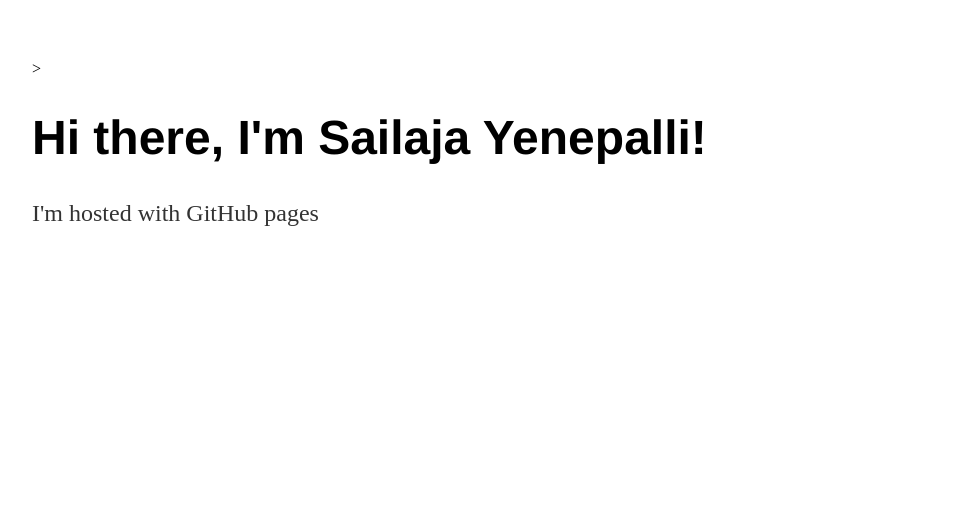
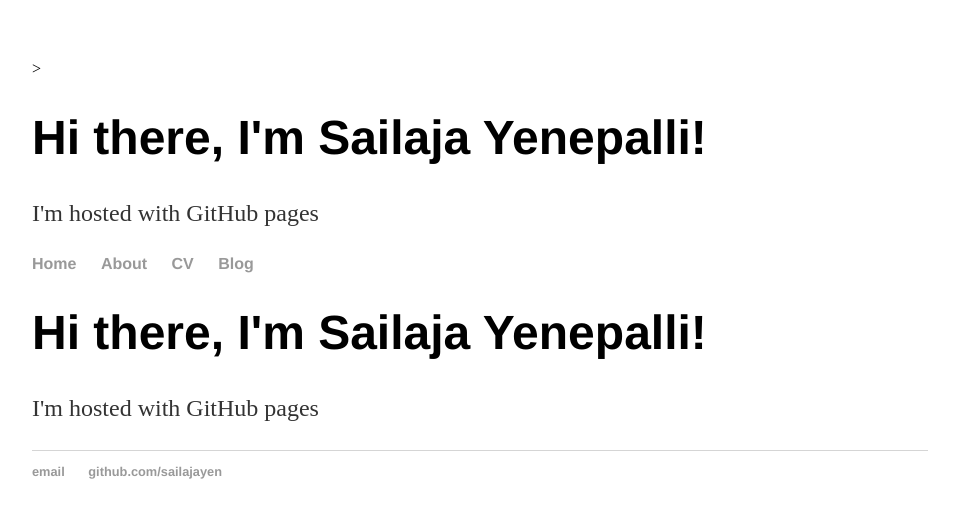
Before and after one commit to sailajayen/sailajayen.github.io, a Jekyll site: the page built from index.html, in a window 1280 px wide. Shown: the top 518 px of the page, without its empty margins (160-1119 px from the left). Built offline with Jekyll 4.4.1, drawn with Linux system fonts in a browser that asks for light colours.

Commit message:
Update default.html

```diff
--- a/_layouts/default.html
+++ b/_layouts/default.html
@@ -9,3 +9,32 @@
 		{{ content }}
 	</body>
 </html>
+<!DOCTYPE html>
+	<html>
+		<head>
+			<title>{{ page.title }}</title>
+			<!-- link to main stylesheet -->
+			<link rel="stylesheet" type="text/css" href="/css/main.css">
+		</head>
+		<body>
+			<nav>
+	    		<ul>
+	        		<li><a href="/">Home</a></li>
+		        	<li><a href="/about">About</a></li>
+	        		<li><a href="/cv">CV</a></li>
+	        		<li><a href="/blog">Blog</a></li>
+	    		</ul>
+			</nav>
+			<div class="container">
+
+			{{ content }}
+
+			</div><!-- /.container -->
+			<footer>
+	    		<ul>
+	        		<li><a href="mailto:sailaja.yenepalli@gmail.com">email</a></li>
+	        		<li><a href="https://github.com/sailajayen">github.com/sailajayen</a></li>
+				</ul>
+			</footer>
+		</body>
+	</html>
```
